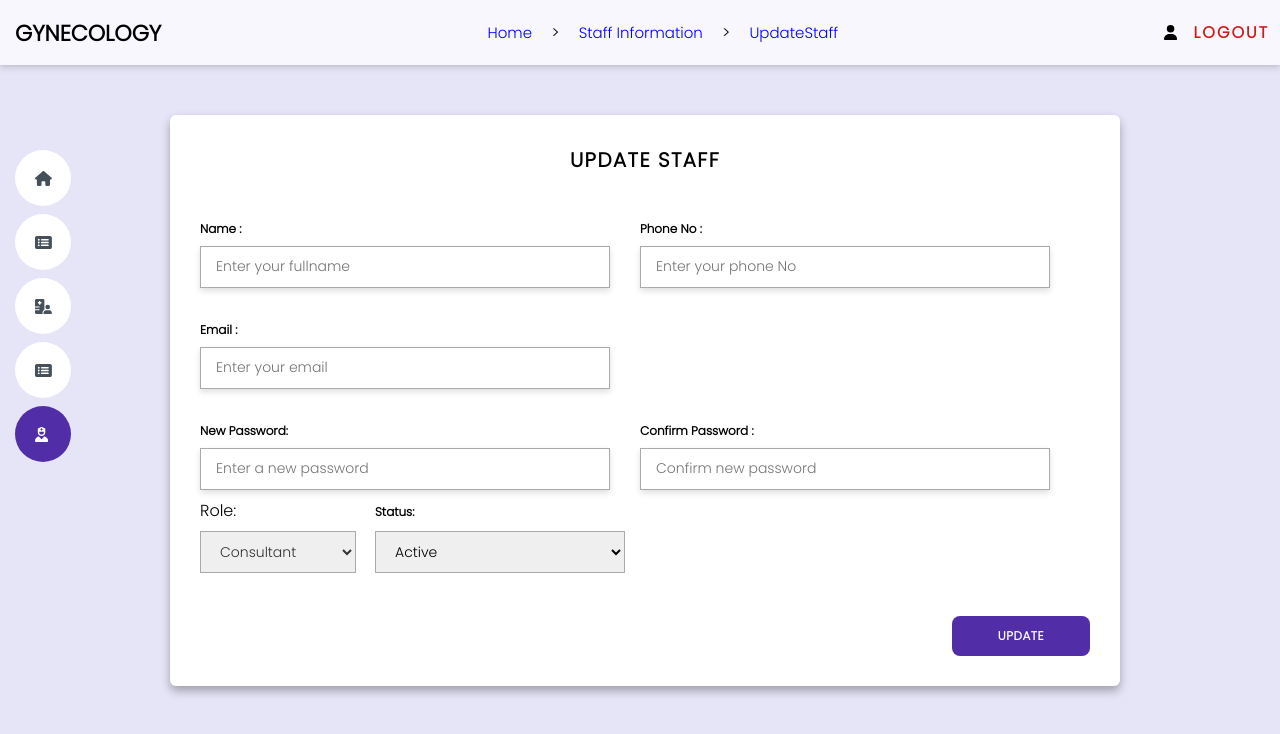
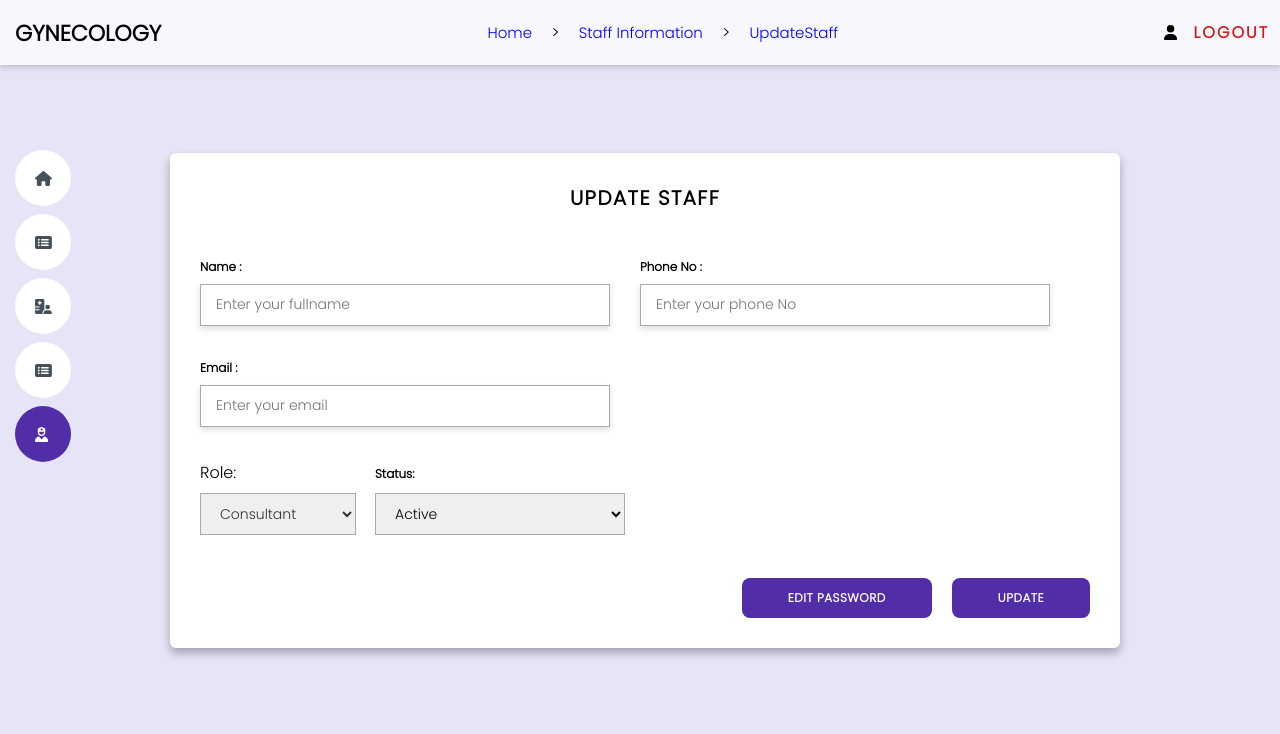
Before and after one commit to Katheesh1224/Gynecology, a React (Create React App) app in the folder gyn/: page /staff_information/update_staff in a window 1280 px wide. Shown: the top 734 px of the page. Built offline with nearby package versions, Linux system fonts and the light colour scheme; sample sign-in values are in the browser's storage.

Commit message:
dashboard

```diff
--- a/gyn/src/Staff/update_staff.jsx
+++ b/gyn/src/Staff/update_staff.jsx
@@ -9,7 +9,6 @@ const UpdateStaff = () => {
   const navigate = useNavigate();
   const location = useLocation();
   const isEditMode = location.state !== undefined;
-
 
   const initialState = {
     id: null,
@@ -30,6 +29,7 @@ const UpdateStaff = () => {
 
   const [values, setValues] = useState(initialState);
   const [formErrors, setFormErrors] = useState({});
+  const [showPasswordFields, setShowPasswordFields] = useState(false); // State to control visibility
 
   const handleChange = (e) => {
     const { name, value } = e.target;
@@ -85,6 +85,10 @@ const UpdateStaff = () => {
     }
   };
 
+  const togglePasswordFields = () => {
+    setShowPasswordFields(!showPasswordFields);
+  };
+
   return (
     <div className="container">
       <NavBar />
@@ -132,6 +136,10 @@ const UpdateStaff = () => {
           </div>
         </div>
         <br />
+
+
+
+        {showPasswordFields && (
           <div className="fields">
             <div className="input-field">
               <label htmlFor="new_password">New Password: </label>
@@ -156,6 +164,8 @@ const UpdateStaff = () => {
               {formErrors.confirm_password && <p style={{ color: "red" }}>{formErrors.confirm_password}</p>}
             </div>
           </div>
+        )}
+
         <div className="dropdownflex">
           <div className="input-fieldL">
             <label htmlFor="role">Role: </label>
@@ -187,6 +197,9 @@ const UpdateStaff = () => {
         </div>
         <br />
         <div className="btn1">
+         <button type="button" id='btn2' onClick={togglePasswordFields}>
+          {showPasswordFields ? "Hide Password Fields" : "Edit Password"}
+        </button>
           <button type="submit">Update</button>
         </div>
       </form>
```
Lines whose indentation alone changed are shown as unchanged.
